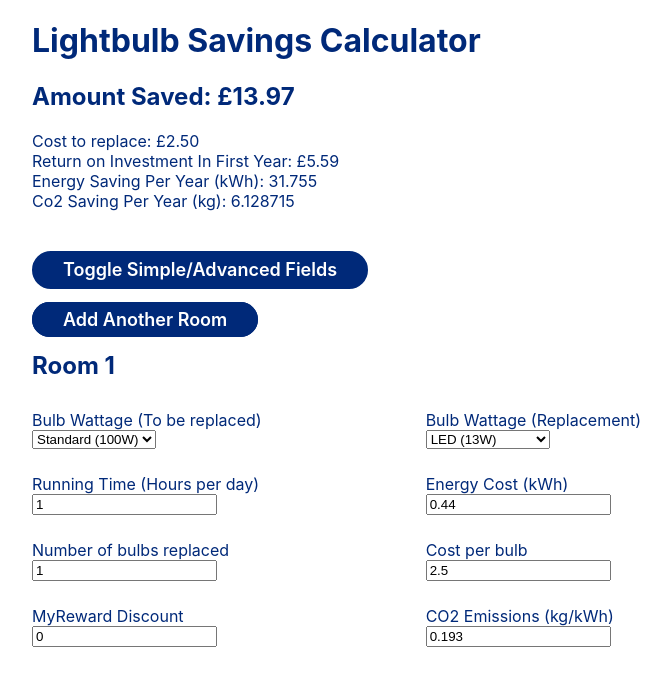
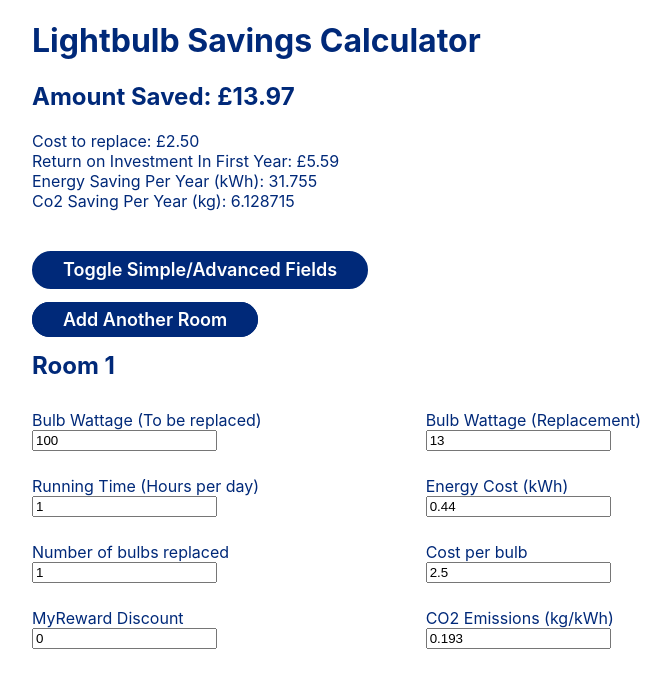
Before and after one commit to Creactivate/lightbulb-calc, a React (Create React App) app: page / in a window 1280 px wide. Shown: the top 688 px of the page, without its empty margins (224-895 px from the left). Built offline with nearby package versions, Linux system fonts and the light colour scheme.

Commit message:
updated simple field logic

```diff
--- a/src/App.css
+++ b/src/App.css
@@ -54,7 +54,7 @@ label {
   padding: 10px 0;
 }
 
-div, h1, h2, h3 {
+p, div, h1, h2, h3 {
   font-family: NBS, ArialNarrow, -apple-system, BlinkMacSystemFont, "Segoe UI", Roboto, Oxygen, Ubuntu, Cantarell, "Fira Sans", "Droid Sans", "Helvetica Neue", sans-serif;
   color: rgb(0, 41, 121);
 }
--- a/src/components/test.js
+++ b/src/components/test.js
@@ -107,8 +107,18 @@ class AppComponent extends React.Component {
       }
 
       const toggleSimple = () => {
+        const temprooms = this.state.rooms
+
+        temprooms.forEach(room => {
+          room['wattageToBeReplaced'] = '100'
+          room['wattageReplacement'] = '13'
+          room['emissionsPerKwh'] = '0.193'
+          room['energyCost'] = '0.44'
+          room['myRewardDiscount'] = '0'
+        })
+
         this.setState({
-          rooms: this.state.rooms,
+          rooms: temprooms,
           numChildren: this.state.numChildren,
           results: this.state.results,
           simple: !this.state.simple
@@ -134,6 +144,7 @@ class AppComponent extends React.Component {
         <div>Co2 Saving Per Year (kg): {calcGlobalValues().kgCo2SavingPerYear}</div>
         <br/>
         <input id='toggleButton' className='buttons' type='button' value='Toggle Simple/Advanced Fields' onClick={toggleSimple} />
+        {this.state.simple && <p>Asssumptions: CO2 Emissions = 0.193kg/kWh, Energy Cost = £0.44/kWh, My Reward Discount = 0%</p>}
         <ParentComponent addChild={this.onAddChild} removeChild={this.onRemoveChild} simple={this.state.simple}>
           {children}
         </ParentComponent>
@@ -283,21 +294,21 @@ class AppComponent extends React.Component {
       <form className="calc-form">
         <label>Bulb Wattage (To be replaced)
           {/* <input type="number" value={innerRoom.wattageToBeReplaced} onChange={e => print(parseInt(e.target.value), 'wattageToBeReplaced')} /> */}
-          <select value={innerRoom.wattageToBeReplaced} onChange={e => print(parseInt(e.target.value), 'wattageToBeReplaced')}>
+          {props.simple ? <select value={innerRoom.wattageToBeReplaced} onChange={e => print(parseInt(e.target.value), 'wattageToBeReplaced')}>
             <option value='13'>LED (13W)</option>
             <option value='70'>Halogen (70W)</option>
             <option value='20'>CFL (20W)</option>
-            <option value='100'>Standard (100W)</option>
-          </select>
+            <option selected value='100'>Standard (100W)</option>
+          </select> : <input type="number" value={innerRoom.wattageToBeReplaced} onChange={e => print(parseInt(e.target.value), 'wattageToBeReplaced')} />}
         </label>
         <label>Bulb Wattage (Replacement)
           {/* <input type="number" value={innerRoom.wattageReplacement} onChange={e => print(parseInt(e.target.value), 'wattageReplacement')} /> */}
-          <select value={innerRoom.wattageReplacement} onChange={e => print(parseInt(e.target.value), 'wattageReplacement')}>
-            <option value='13'>LED (13W)</option>
+          {props.simple ? <select value={innerRoom.wattageReplacement} onChange={e => print(parseInt(e.target.value), 'wattageReplacement')}>
+            <option selected value='13'>LED (13W)</option>
             <option value='70'>Halogen (70W)</option>
             <option value='20'>CFL (20W)</option>
             <option value='100'>Standard (100W)</option>
-          </select>
+          </select> : <input type="number" value={innerRoom.wattageReplacement} onChange={e => print(parseInt(e.target.value), 'wattageReplacement')} />}
         </label>
         <label>Running Time (Hours per day)
           <input type="number" value={innerRoom.runningTimeHPD} onChange={e => print(e.target.value, 'runningTimeHPD')} />
```
